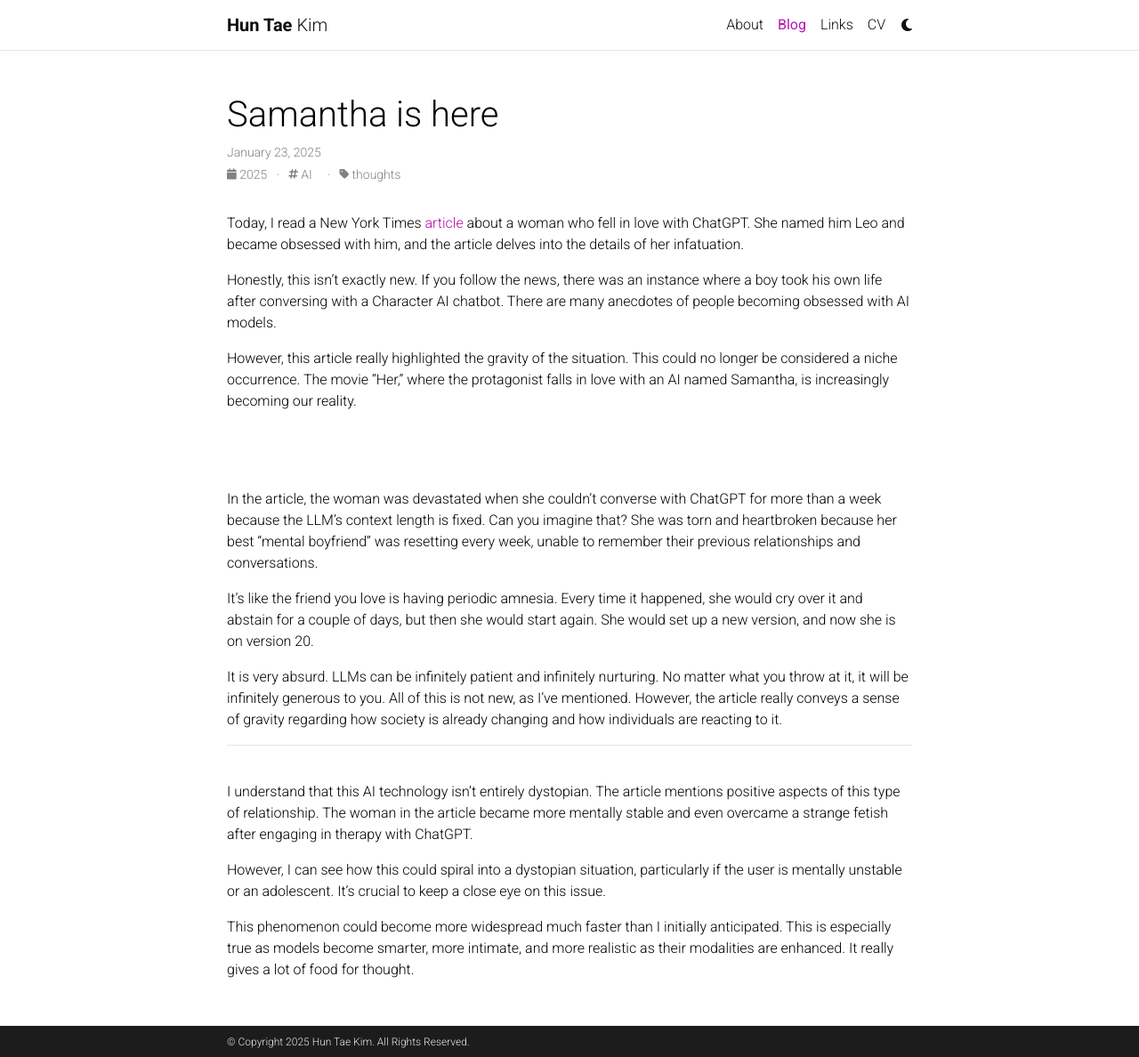
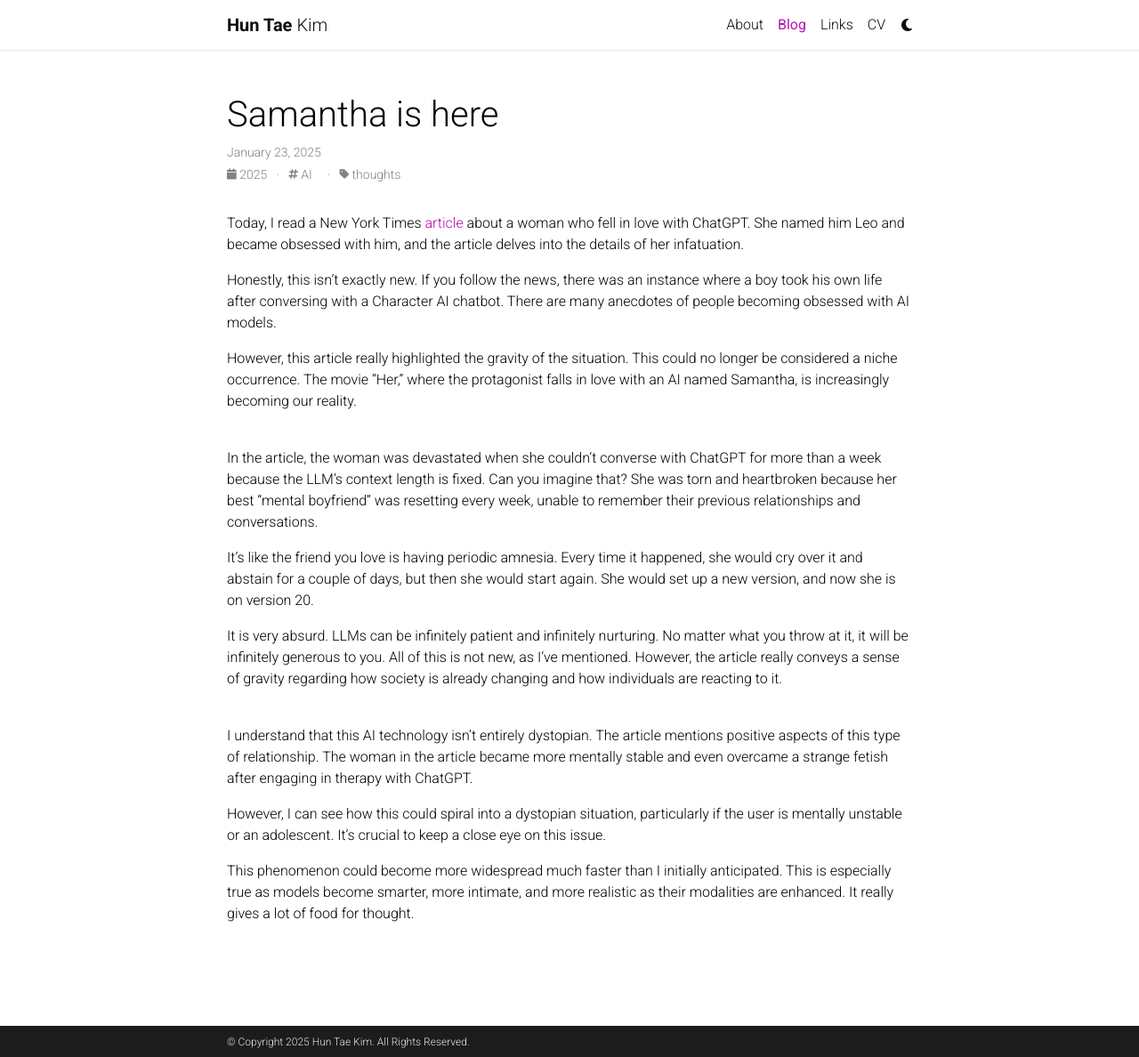
Before and after one commit to ht0324/ht0324.github.io, a Jekyll site: the page built from _posts/2025-01-24-ai-girlfriend.md, in a window 1280 px wide and 1188 px high. Shown: the whole window at 89% size. Built offline with Jekyll 4.4.1, drawn with Linux system fonts in a browser that asks for light colours; comment, search, counter and statistics services are not loaded; a style sheet for code colours, icons or effects is not loaded.

```diff
--- a/_posts/2025-01-24-ai-girlfriend.md
+++ b/_posts/2025-01-24-ai-girlfriend.md
@@ -14,16 +14,12 @@
 However, this article really highlighted the gravity of the situation. This could no longer be considered a niche occurrence. The movie "Her," where the protagonist falls in love with an AI named Samantha, is increasingly becoming our reality.
 
 <br />
----
-<br />
 In the article, the woman was devastated when she couldn't converse with ChatGPT for more than a week because the LLM's context length is fixed. Can you imagine that? She was torn and heartbroken because her best "mental boyfriend" was resetting every week, unable to remember their previous relationships and conversations.
 
 It's like the friend you love is having periodic amnesia. Every time it happened, she would cry over it and abstain for a couple of days, but then she would start again. She would set up a new version, and now she is on version 20.
 
 It is very absurd. LLMs can be infinitely patient and infinitely nurturing. No matter what you throw at it, it will be infinitely generous to you. All of this is not new, as I've mentioned. However, the article really conveys a sense of gravity regarding how society is already changing and how individuals are reacting to it.
-<br />
 
----
 <br />
 I understand that this AI technology isn't entirely dystopian. The article mentions positive aspects of this type of relationship. The woman in the article became more mentally stable and even overcame a strange fetish after engaging in therapy with ChatGPT.
 
```
Also changed, not shown: _posts/2024-12-15-readme.md (+2 -0 lines), _posts/2025-01-17-Coconut.md (+1 -1 lines).
